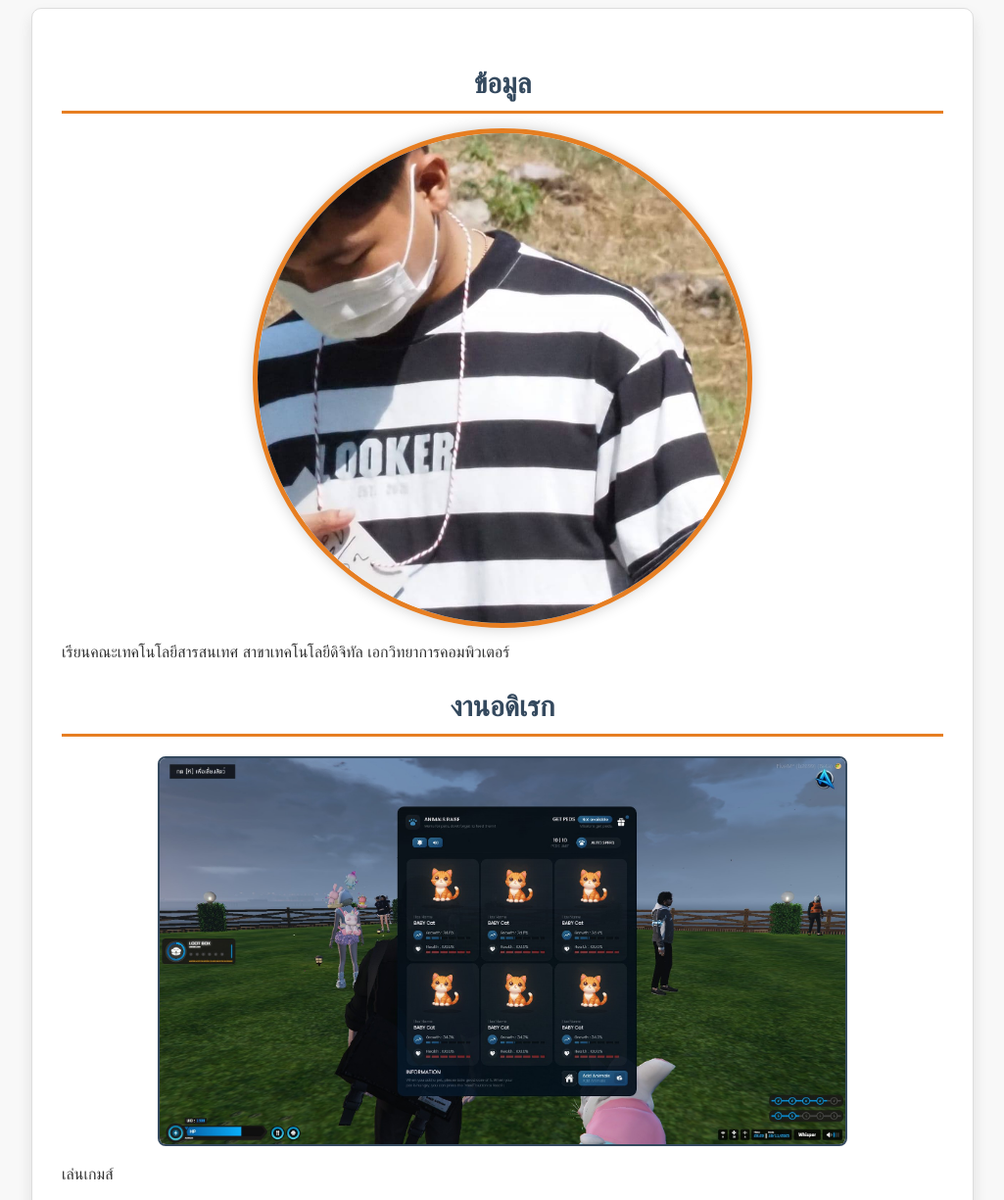
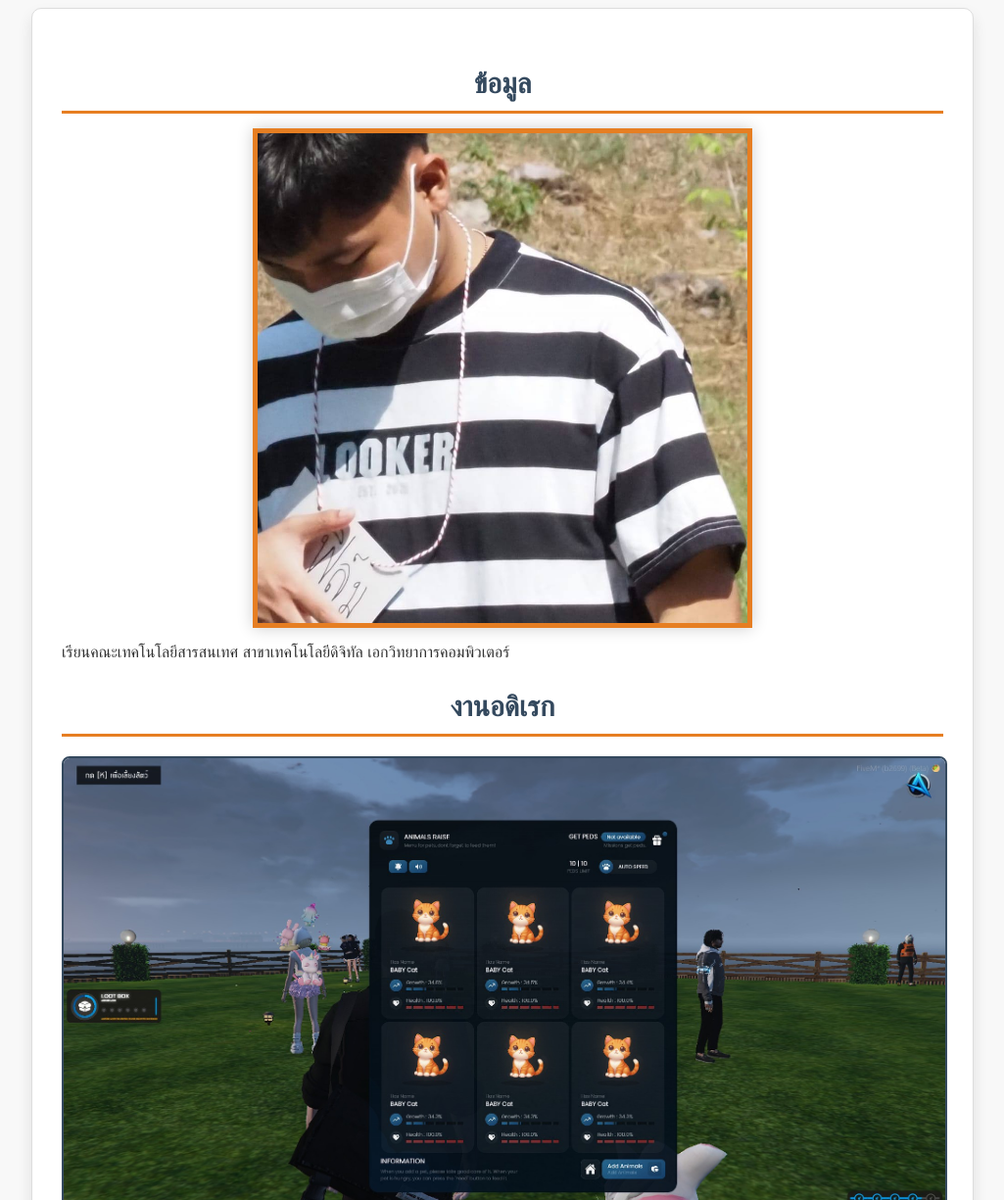
Before and after one commit to filmnitiponsuwannapang-commits/web-115, a plain HTML site: page index.html in a window 1280 px wide. Shown: the part 280-1505 px from the top of the page at 98% size, without its empty margins (127-1152 px from the left). Drawn offline with Linux system fonts and the light colour scheme.

Commit message:
Update style.css

```diff
--- a/style.css
+++ b/style.css
@@ -23,16 +23,11 @@ body {
     margin: 10px auto;
     display: block;
     border: 5px solid #E67E22;
-    border-radius: 50%; /* ทำให้เป็นวงกลม */
-    object-fit: cover; /* สำคัญ: เพื่อให้รูปภาพไม่บิดเบี้ยวในขนาดวงกลม */
     box-shadow: 0 0 15px rgba(0, 0, 0, 0.2);
 }
 
 .game-img, .music-img {
     width: 100%; /* ให้ความกว้างเต็มพื้นที่ของ .profile-content */
-    max-width: 700px;
-    height: auto; /* ให้ความสูงปรับตามอัตราส่วน */
-    aspect-ratio: 16 / 9; /* กำหนดอัตราส่วนให้เป็นแบบภาพยนตร์/เกม */
     margin: 20px auto;
     display: block;
     border: 2px solid #34495E;
```
